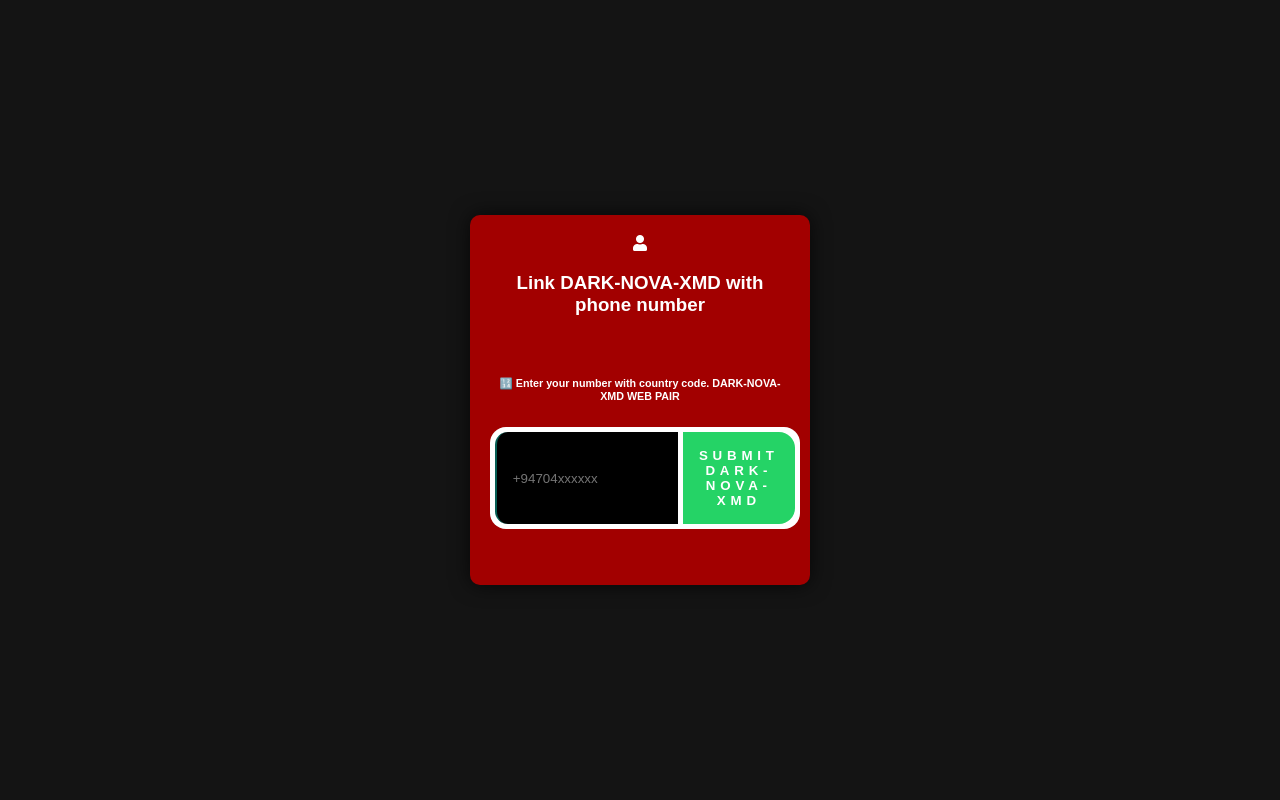
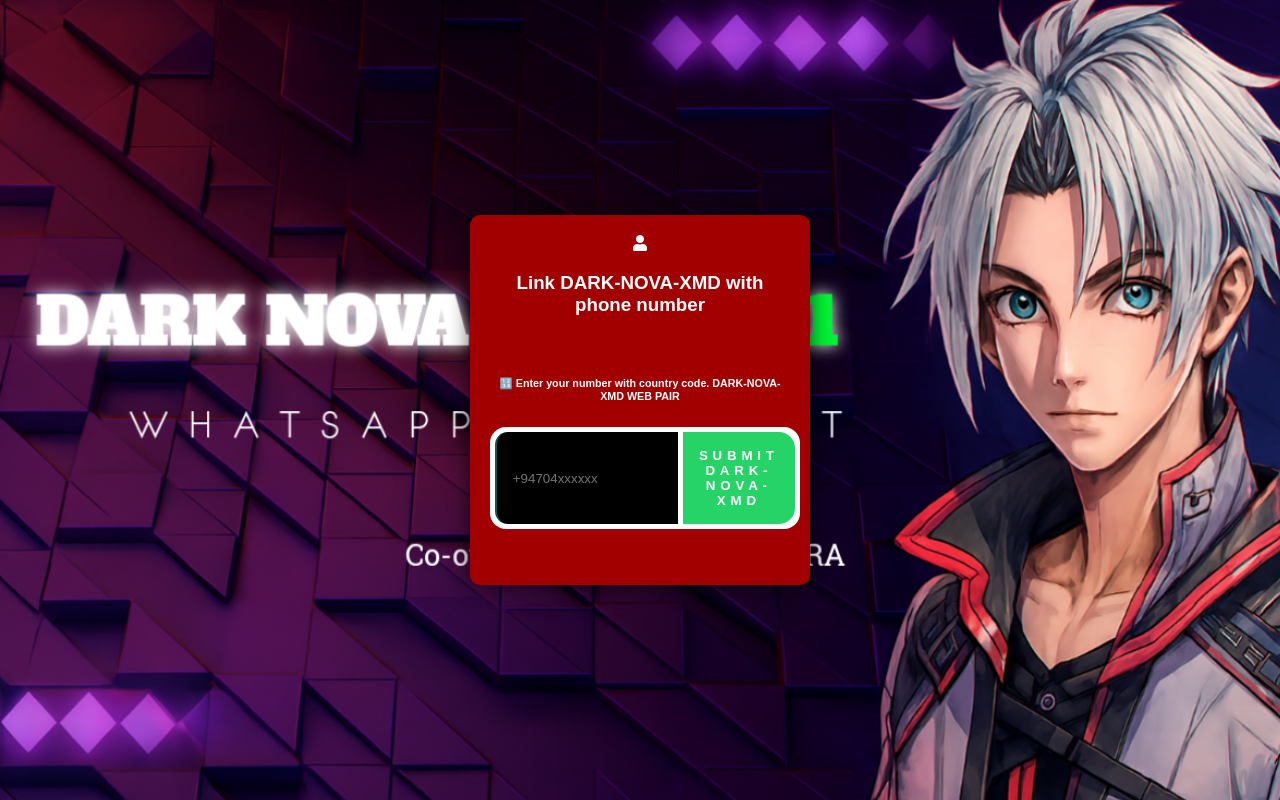
Before and after one commit to dula9x/DARK-NOVA-XMD-V1-WEB-PAIR, a website: page pair.html in a window 1280 px wide. Drawn offline with nearby package versions, Linux system fonts and the light colour scheme.

Commit message:
Update pair.html

```diff
--- a/pair.html
+++ b/pair.html
@@ -12,7 +12,7 @@
       align-items: center;
       height: 100vh;
       margin: 0;
-      background-color: #141414;
+      background-image: url('https://github.com/dula9x/DARK-NOVA-XMD-V1-WEB-PAIR/blob/main/images/%E1%B4%85%E1%B4%80%CA%80%E1%B4%8B%20%C9%B4%E1%B4%8F%E1%B4%A0%E1%B4%80%20x%E1%B4%8D%E1%B4%85.png?raw=true'); /* Update with your desired background image */
       background-repeat: no-repeat;
       background-position: center;
       background-size: cover;
```
